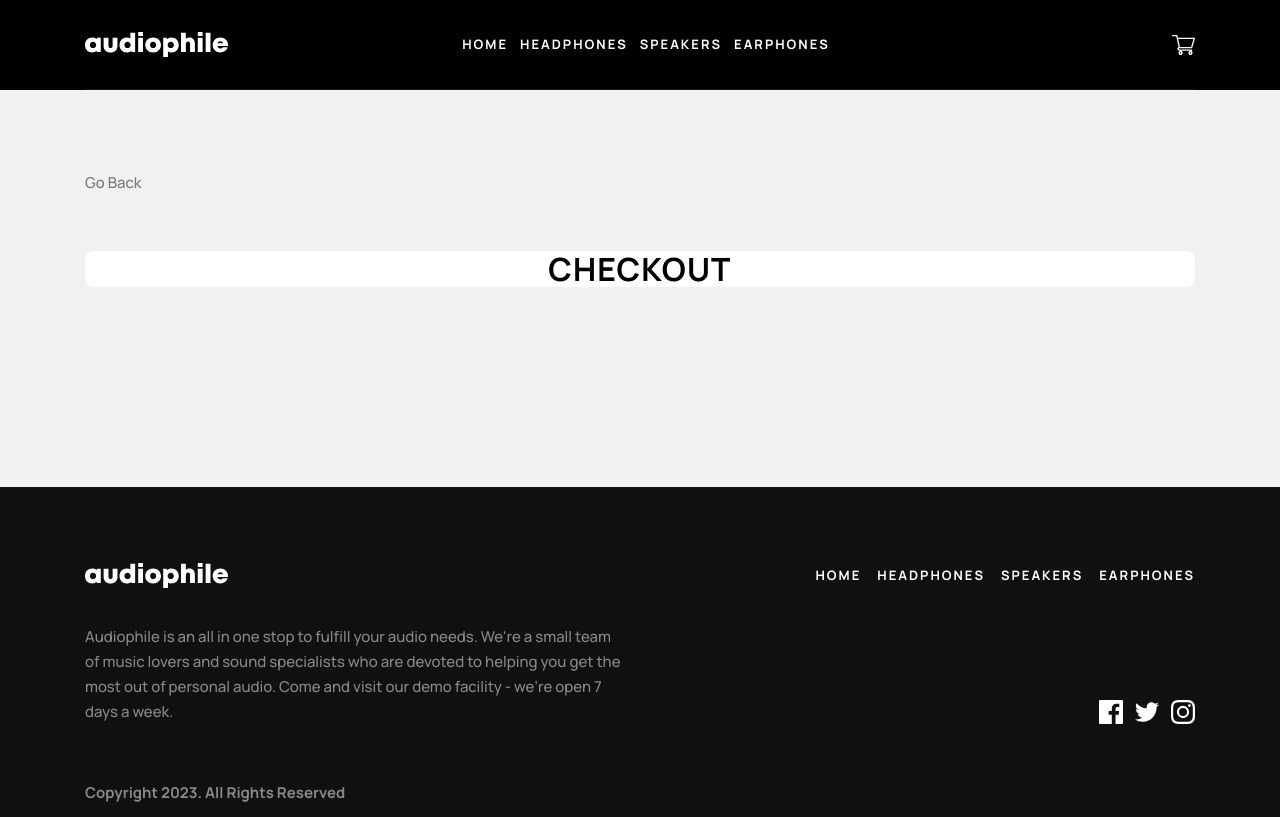
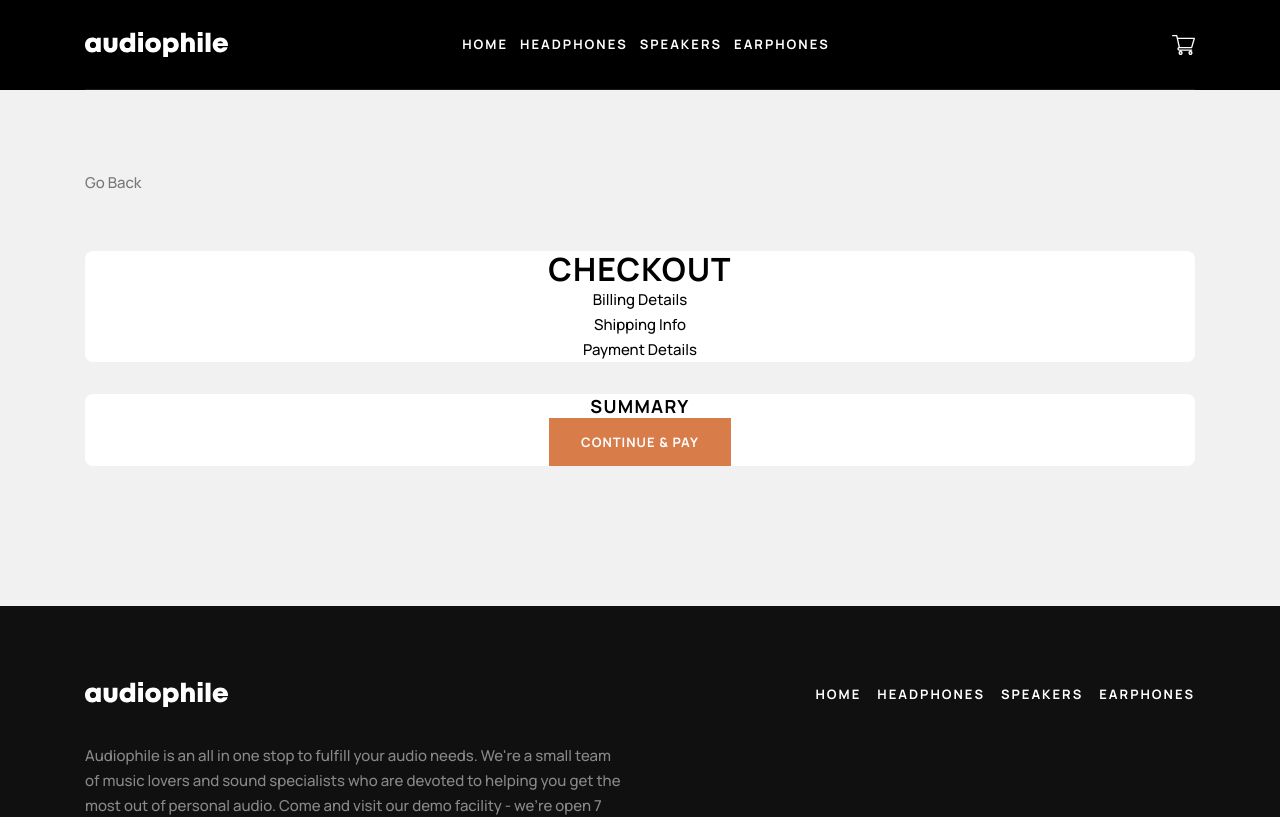
Before and after one commit to scottmotion/audiophile-ecommerce, a React (Vite) app: page /audiophile-ecommerce/checkout in a window 1280 px wide. Shown: the top 817 px of the page. Built offline with nearby package versions, Linux system fonts and the light colour scheme.

Commit message:
Update Checkout.tsx

```diff
--- a/src/pages/Checkout.tsx
+++ b/src/pages/Checkout.tsx
@@ -2,7 +2,7 @@ import { Link } from "react-router-dom";
 export default function Checkout() {
   return (
     <>
-      <nav className="flex w-full flex-col items-center justify-center px-6 md:px-10 lg:bg-light-grey">
+      <nav className="flex w-full flex-col items-center justify-center bg-light-grey px-6 md:px-10">
         <div className="flex w-full max-w-content flex-row pb-6 pt-4 md:pt-8 lg:pb-14 lg:pt-20">
           <Link to={".."} relative="path">
             <button>
@@ -11,9 +11,22 @@ export default function Checkout() {
           </Link>
         </div>
       </nav>
-      <main className="flex w-full flex-col items-center gap-[7.5rem] px-6 md:px-10 lg:gap-[10rem] lg:bg-light-grey">
-        <section className="mb-[7.5rem] flex w-full max-w-content flex-col items-center gap-20 rounded-lg bg-white lg:mb-[12.5rem]">
-          <h1 className="heading-4">Checkout</h1>
+      <main className="flex w-full flex-col items-center gap-[2rem] bg-light-grey px-6 pb-24 md:px-10 md:pb-[7.25rem] lg:pb-[8.75rem]">
+        <section className="flex w-full max-w-content flex-col items-center rounded-lg bg-white">
+          <h1 className="heading-5 md:heading-4">Checkout</h1>
+          <div>
+            <h2>Billing Details</h2>
+          </div>
+          <div>
+            <h2>Shipping Info</h2>
+          </div>
+          <div>
+            <h2>Payment Details</h2>
+          </div>
+        </section>
+        <section className="flex w-full max-w-content flex-col items-center rounded-lg bg-white">
+          <h2 className="heading-7">Summary</h2>
+          <button className="btn btn-1"> Continue & Pay</button>
         </section>
       </main>
     </>
```
